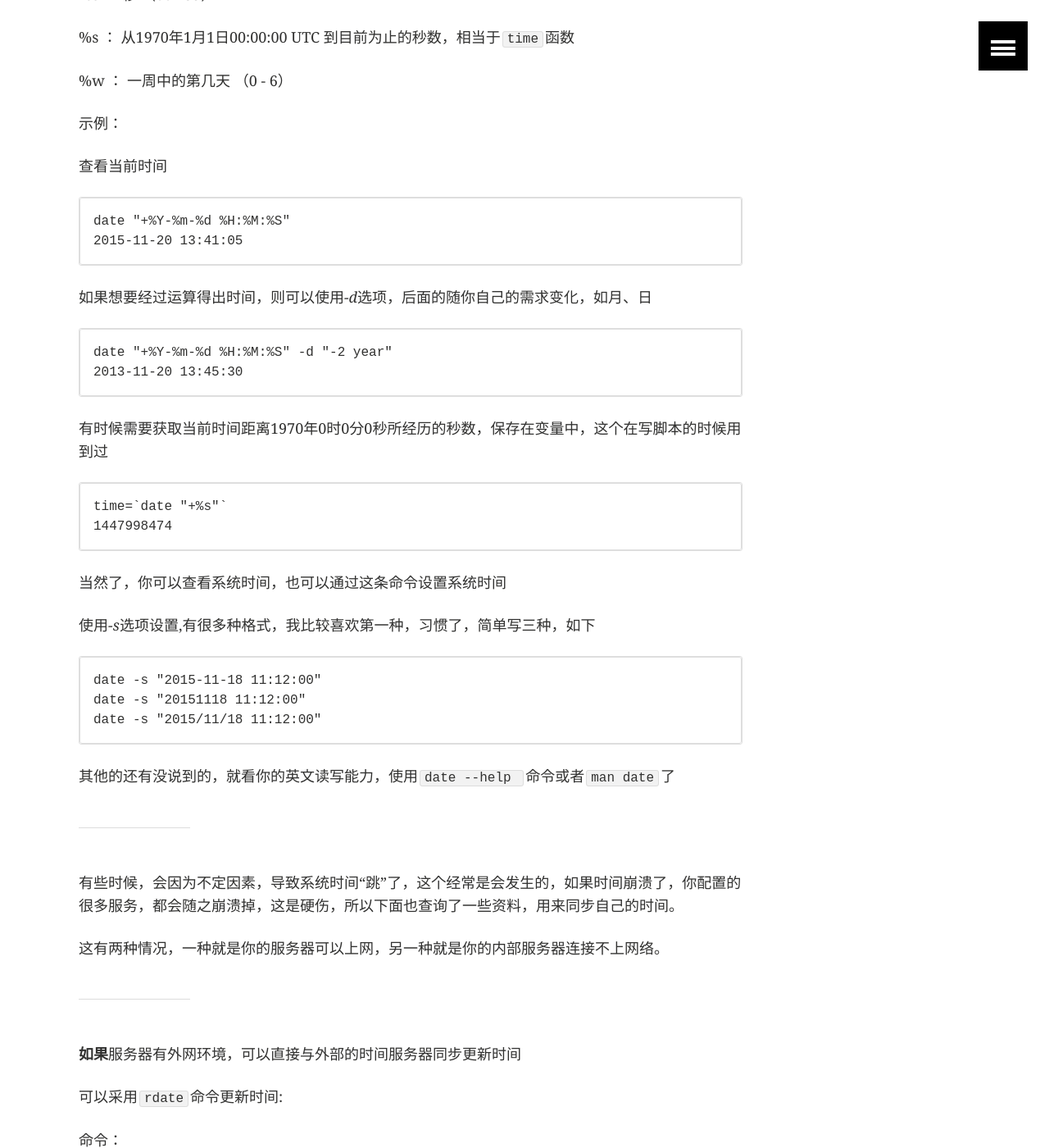
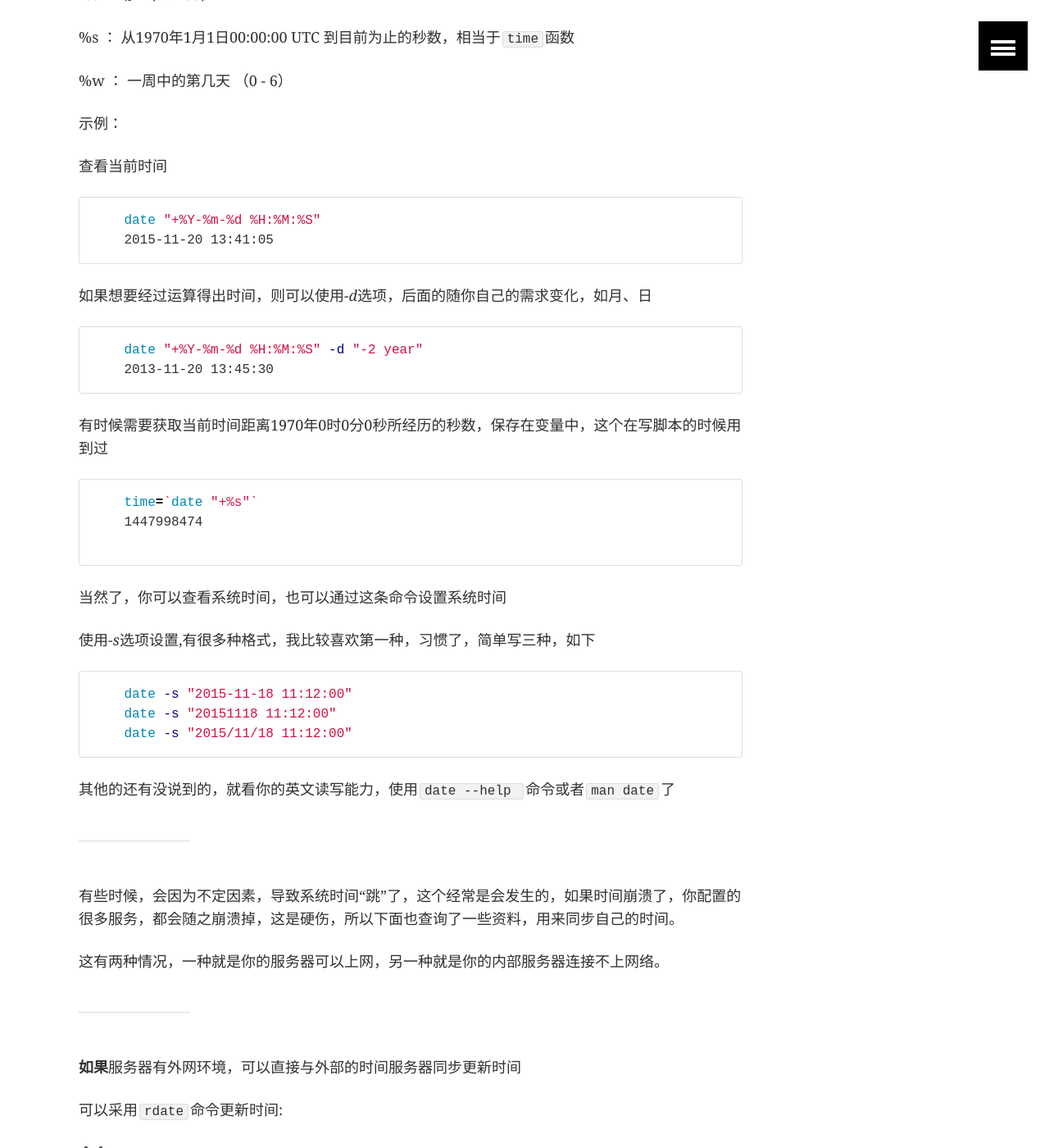
Before and after one commit to Jeremy115/goywzl.github.io, a Jekyll site: the page built from _posts/2015-11-20-centos-time.markdown, in a window 1280 px wide and 1400 px high, scrolled down 1134 px. Shown: the whole window at 82% size. Built offline with Jekyll 4.4.1, drawn with Linux system fonts in a browser that asks for light colours; comment, search, counter and statistics services are not loaded; some of the changed text lies outside the part shown.

Commit message:
Update 2015-11-20-centos-time.markdown

```diff
--- a/_posts/2015-11-20-centos-time.markdown
+++ b/_posts/2015-11-20-centos-time.markdown
@@ -48,26 +48,50 @@ categories: home linux
 
 查看当前时间
 
+{% highlight bash %}
+{% raw %}
+
     date "+%Y-%m-%d %H:%M:%S"
     2015-11-20 13:41:05
 
+{% endraw %}
+{% endhighlight %}
+
 如果想要经过运算得出时间，则可以使用*-d*选项，后面的随你自己的需求变化，如月、日
+
+{% highlight bash %}
+{% raw %}
 
     date "+%Y-%m-%d %H:%M:%S" -d "-2 year"
     2013-11-20 13:45:30
 
+{% endraw %}
+{% endhighlight %}
+
 有时候需要获取当前时间距离1970年0时0分0秒所经历的秒数，保存在变量中，这个在写脚本的时候用到过
+
+{% highlight bash %}
+{% raw %}
 
     time=`date "+%s"`
     1447998474
+
+{% endraw %}
+{% endhighlight %}
 
 当然了，你可以查看系统时间，也可以通过这条命令设置系统时间
 
 使用*-s*选项设置,有很多种格式，我比较喜欢第一种，习惯了，简单写三种，如下
 
+{% highlight bash %}
+{% raw %}
+
     date -s "2015-11-18 11:12:00"
     date -s "20151118 11:12:00"
     date -s "2015/11/18 11:12:00"
+
+{% endraw %}
+{% endhighlight %}
 
 其他的还有没说到的，就看你的英文读写能力，使用`date --help `命令或者`man date`了
 
@@ -89,13 +113,25 @@ categories: home linux
 
 命令：
 
+{% highlight bash %}
+{% raw %}
+
     rdate -s ntp.sjtu.edu.cn
+
+{% endraw %}
+{% endhighlight %}
 
 也可以使用`ntpdate`命令更新时间：
 
 命令：
 
+{% highlight bash %}
+{% raw %}
+
     ntpdate ntp.sjtu.edu.cn
+
+{% endraw %}
+{% endhighlight %}
 
 关于后面的`ntpdate ntp.sjtu.edu.cn`地址，网上搜索，有好多时间同步地址，我这里选择的是上海交大的ntp服务器地址
 
@@ -112,19 +148,40 @@ categories: home linux
 
 1. 先安装xinetd
 
+{% highlight bash %}
+{% raw %}
+
     `yum install -y xinetd rdate`
 
+{% endraw %}
+{% endhighlight %}
 
 2. 修改/etc/xinetd.d/time-stream, 修改：
 
+{% highlight bash %}
+{% raw %}
+
     `disable = yes  改为  disable = no`
 
+{% endraw %}
+{% endhighlight %}
 
 3. 启动xinetd
 
+{% highlight bash %}
+{% raw %}
+
     `service xinetd start`
 
+{% endraw %}
+{% endhighlight %}
 
 4. 这样其它机器就可以通过rdate 与该机器进行时间同步
 
+{% highlight bash %}
+{% raw %}
+
     `rdate -s ip`
+
+{% endraw %}
+{% endhighlight %}
```
